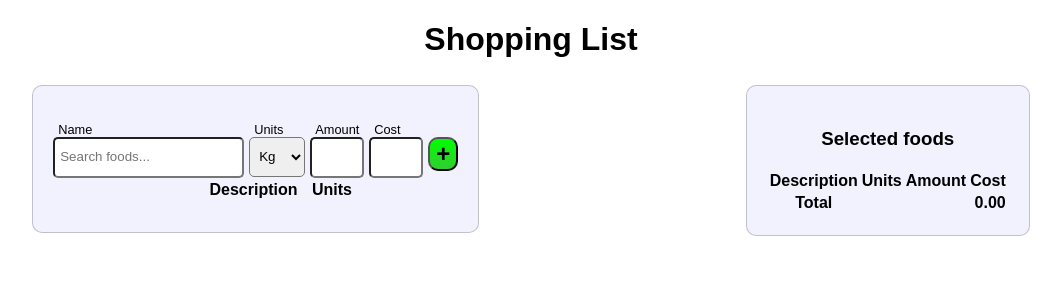
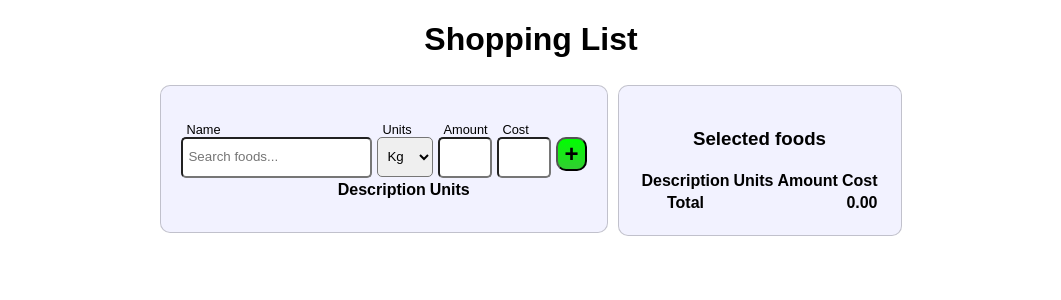
Before and after one commit to nikrb/shopping, a React (Create React App) app in the folder client/: page / in a window 1280 px wide. Shown: the top 300 px of the page, without its empty margins (109-1170 px from the left). Built offline with nearby package versions, Linux system fonts and the light colour scheme.

Commit message:
remove redundant styleing

```diff
--- a/client/src/App.css
+++ b/client/src/App.css
@@ -19,7 +19,6 @@ label {
   justify-content: center;
   flex-wrap: wrap;
   align-items: flex-start;
-  text-align: center;
 }
 #food-search {
   margin-top: 1em;
@@ -73,13 +72,9 @@ button:focus {
   text-align: left;
 }
 .table-wrapper {
-  max-width: 600px;
-  margin: 5px auto;
+  margin: 5px;
   padding: 20px;
   border: 1px solid rgba( 0,0,0,0.2);
   border-radius: 10px;
   background-color: rgba( 127,127,255,0.1);
 }
-table {
-  width: 100%;
-}
```
